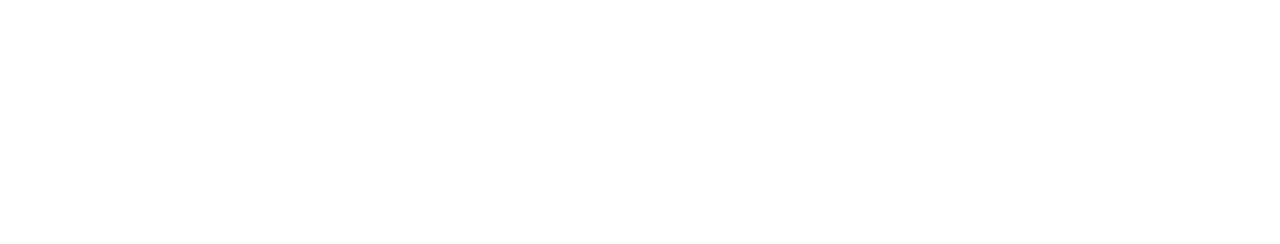
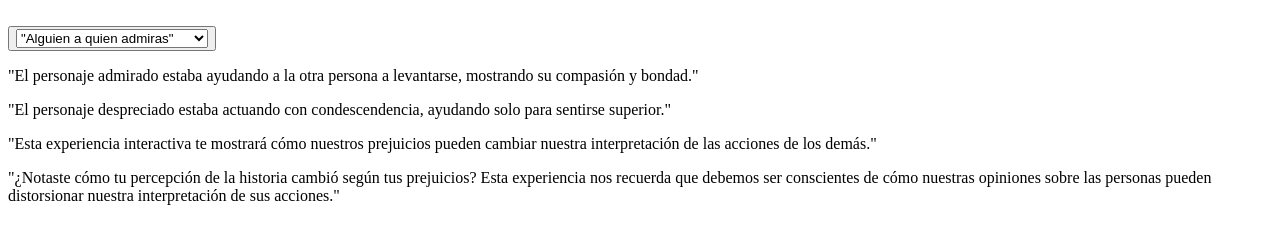
Before and after one commit to lucianatux/prejuicios, a plain HTML site: page index.html in a window 1280 px wide. Drawn offline with Linux system fonts and the light colour scheme.

Commit message:
base de la idea

```diff
--- a/index.html
+++ b/index.html
@@ -1,11 +1,36 @@
 <!DOCTYPE html>
 <html lang="es">
-<head>
-    <meta charset="UTF-8">
-    <meta name="viewport" content="width=device-width, initial-scale=1.0">
+  <head>
+    <meta charset="UTF-8" />
+    <meta name="viewport" content="width=device-width, initial-scale=1.0" />
     <title>Prejuicios</title>
-</head>
-<body>
-
-</body>
+  </head>
+  <body>
+    <div class="container">
+      <img src="" alt="" /><!--imagen fija-->
+      <img src="" alt="" /><!--gif-->
+      <div class="options-div">
+        <button>
+            <select name="" id="">
+                <option value="">"Alguien a quien admiras"</option>
+                <option value="">"Alguien a quien desprecias"</option>
+                <option value=""></option>
+                <option value=""></option>
+            </select>
+        </button>
+      </div>
+      <div class="thoughts-div">
+        <p> "El personaje admirado estaba ayudando a la otra persona a levantarse, mostrando su compasión y bondad."</p>
+        <p> "El personaje despreciado estaba actuando con condescendencia, ayudando solo para sentirse superior."</p>
+        <p></p>
+        <p></p>
+      </div>
+      <div class="tutorial-div">
+        <p>"Esta experiencia interactiva te mostrará cómo nuestros prejuicios pueden cambiar nuestra interpretación de las acciones de los demás."</p>
+        <p>"¿Notaste cómo tu percepción de la historia cambió según tus prejuicios? Esta experiencia nos recuerda que debemos ser conscientes de cómo nuestras opiniones sobre las personas pueden distorsionar nuestra interpretación de sus acciones."</p>
+        <p></p>
+        <p></p>
+      </div>
+    </div>
+  </body>
 </html>
```
